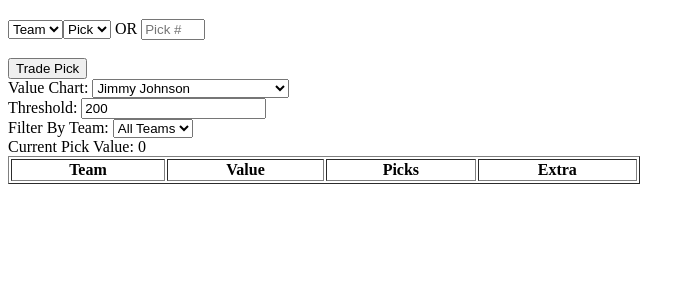
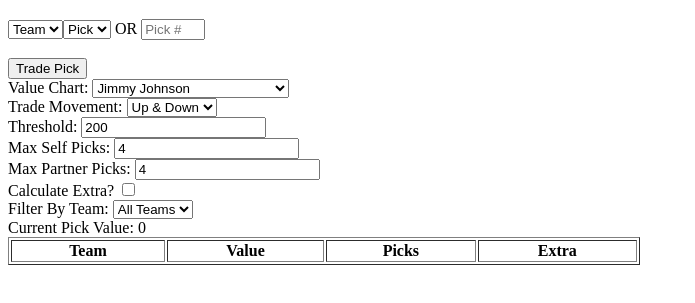
Before and after one commit to fdabek1/draft-trade-calculator, a plain HTML site: page index.html in a window 1280 px wide. Shown: the part 61-364 px from the top of the page, without its empty margins (0-695 px from the left). Drawn offline with nearby package versions, Linux system fonts and the light colour scheme.

Commit message:
Update
-Turned on Calculate Extra
-Trade Movement
-Max Partner Picks
-Max Self Picks

```diff
--- a/index.html
+++ b/index.html
@@ -53,18 +53,43 @@
     </div>
 
     <div>
+        Trade Movement:
+        <label>
+            <select v-model="selected.tradeMovement" @change="computeTrades">
+                <option :value="null">Up & Down</option>
+                <option value="up">Up</option>
+                <option value="down">Down</option>
+            </select>
+        </label>
+    </div>
+
+    <div>
         Threshold:
         <label>
             <input type="number" placeholder="Threshold for Trade" min="0" v-model="threshold" @change="computeTrades">
         </label>
     </div>
 
-<!--    <div>-->
-<!--        Calculate Extra?-->
-<!--        <label>-->
-<!--            <input type="checkbox" v-model="selected.calcExtra" @change="computeTrades">-->
-<!--        </label>-->
-<!--    </div>-->
+    <div>
+        Max Self Picks:
+        <label>
+            <input type="number" placeholder="No Maximum" v-model="selected.maxSelfPicks" @change="computeTrades">
+        </label>
+    </div>
+
+    <div>
+        Max Partner Picks:
+        <label>
+            <input type="number" placeholder="No Maximum" v-model="selected.maxPartnerPicks" @change="computeTrades">
+        </label>
+    </div>
+
+    <div>
+        Calculate Extra?
+        <label>
+            <input type="checkbox" v-model="selected.calcExtra" @change="computeTrades">
+        </label>
+    </div>
 
 
     <div>
@@ -125,6 +150,9 @@
                 teams: [],
                 selected: {
                     chart: "Jimmy Johnson",
+                    maxPartnerPicks: 4,
+                    maxSelfPicks: 4,
+                    tradeMovement: null,
                     show_team: null,
                     team: null,
                     team_pick: null,
@@ -222,13 +250,31 @@
                         continue;
 
                     for (let combo of this.combinations(team.picks)) {
+                        if(combo.length === 0)
+                            continue;
+
+                        if(this.selected.maxPartnerPicks !== null && combo.length > this.selected.maxPartnerPicks)
+                            continue;
+
                         combo = combo.map(p => {
                             return {num: p, value: this.valueMap[p]}
                         });
+                        if(this.selected.tradeMovement !== null) {
+                            const maxValue = Math.max(...combo.map(p => p.value));
+                            if(this.selected.tradeMovement === "up" && maxValue < this.currentValue)
+                                continue;
+
+                            if(this.selected.tradeMovement === "down" && maxValue > this.currentValue)
+                                continue;
+                        }
+
                         let totalValue = this.sumArray(combo.map(p => p.value));
 
                         for (let extra of extraCombos) {
                             if (!this.selected.calcExtra && extra.combo.length > 0)
+                                continue;
+
+                            if(this.selected.maxSelfPicks !== null && (extra.length + 1) > this.selected.maxSelfPicks)
                                 continue;
 
                             if (Math.abs(totalValue - (this.currentValue + extra.value)) > this.threshold)
@@ -243,6 +289,7 @@
                             })
                         }
                     }
+
 
                     // trades.push({
                     //     team: team.name,
```
